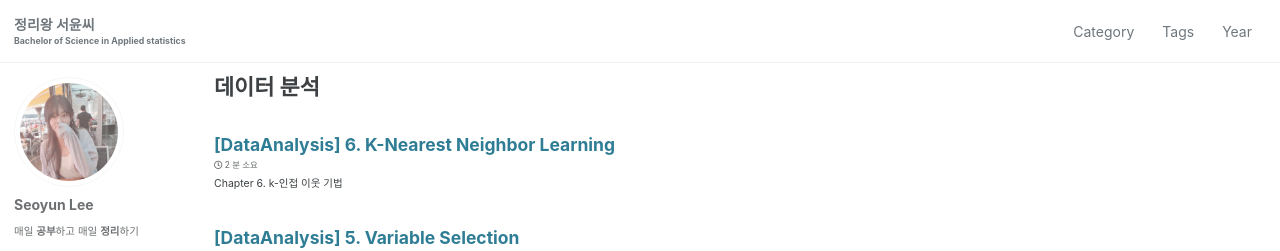
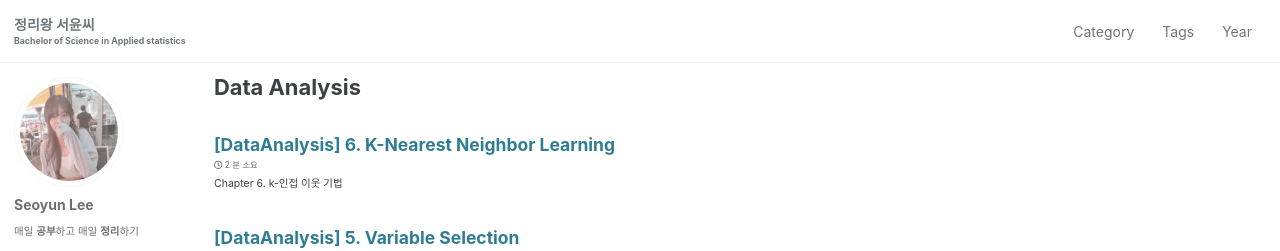
Before and after one commit to seoyun2/seoyun2.github.io, a Jekyll site: the page built from _pages/categories/category-da.md, in a window 1280 px wide. Shown: the top 251 px of the page. Built offline with Jekyll 4.4.1, drawn with Linux system fonts in a browser that asks for light colours; cached includes are drawn as plain includes.

Commit message:
Update category-da.md

```diff
--- a/_pages/categories/category-da.md
+++ b/_pages/categories/category-da.md
@@ -1,5 +1,5 @@
 ---
-title: "데이터 분석"
+title: "Data Analysis"
 layout: archive
 permalink: categories/da
 author_profile: true
```
